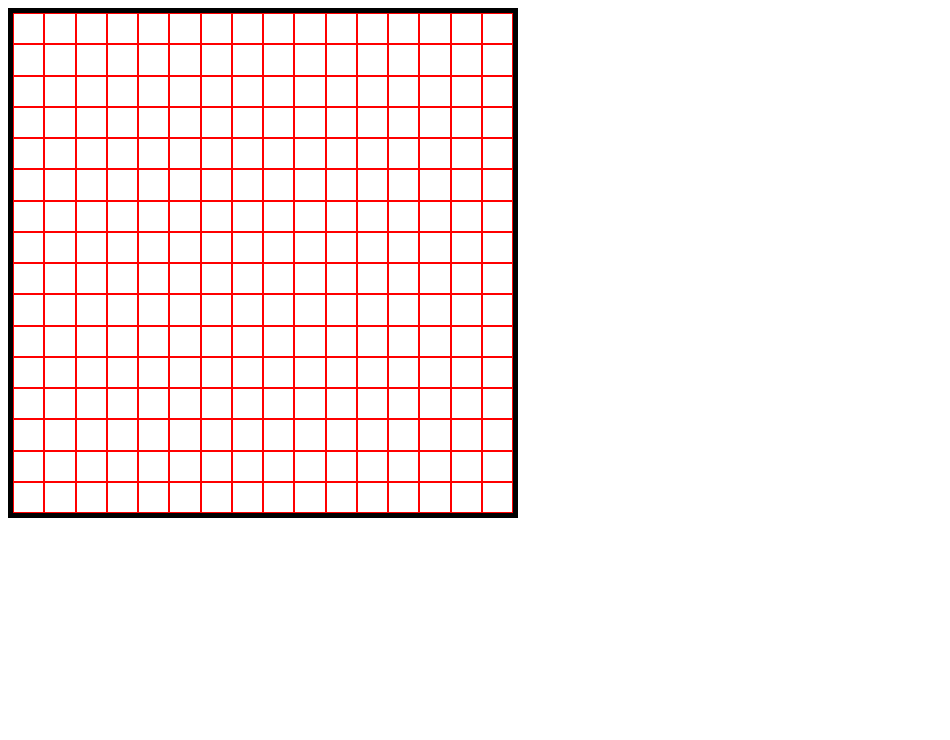
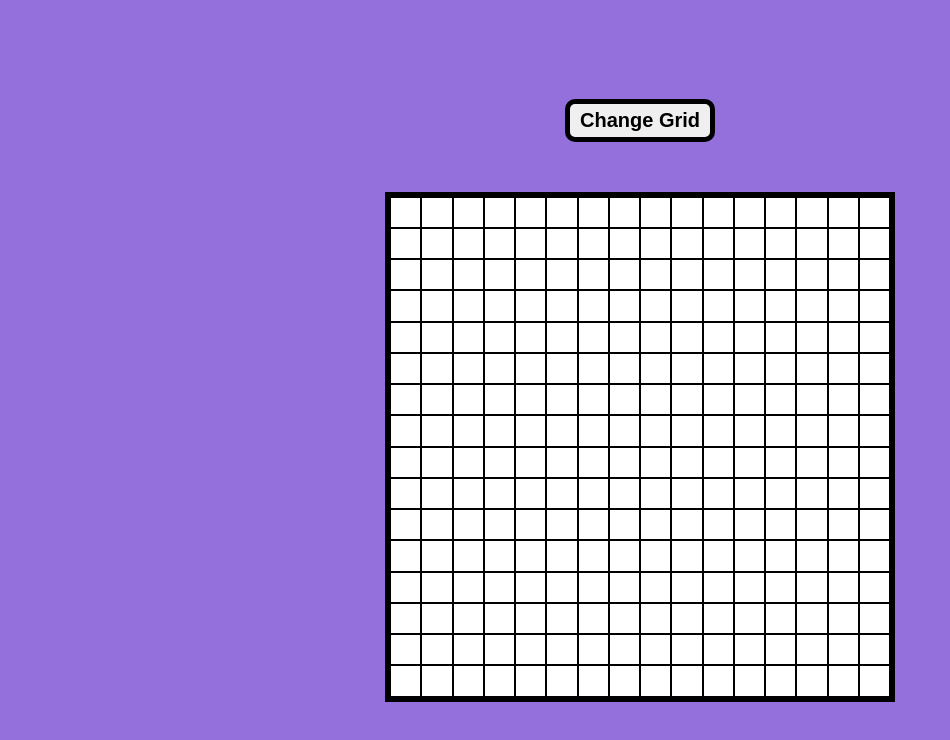
Before and after one commit to colbyrichie/etch-a-sketch, a plain HTML site: page index.html in a window 1280 px wide. Shown: the whole page, without its empty margins (0-950 px from the left). Drawn offline with Linux system fonts and the light colour scheme.

Commit message:
Add functionality for user to change grid and improve styling

```diff
--- a/index.html
+++ b/index.html
@@ -9,7 +9,11 @@
 </head>
 <body>
 
-    <div class="container">
+    <div class="page-container">
+
+        <button type="button">Change Grid</button>
+
+        <div class="container"></div>
 
     </div>
 
--- a/javascript.js
+++ b/javascript.js
@@ -1,20 +1,52 @@
 const container = document.querySelector(".container");
+const button = document.querySelector("button");
 
-function createSquareDivs() {
+function createGrid(gridSize) {
 
-    for (let i = 0; i !== (16 * 16); i++) {
+    const totalGridSize = gridSize * gridSize;
+
+    const squareSize = 500 / gridSize;
+
+    for (let i = 0; i !== totalGridSize; i++) {
 
         const squareDiv = document.createElement("div");
-        squareDiv.setAttribute("style", "width: 31.25px; height: 31.25px; border: 1px solid red; box-sizing: border-box;");
+        squareDiv.setAttribute("style", `width: ${squareSize}px; height: ${squareSize}px; border: 1px solid black; box-sizing: border-box;`);
+        squareDiv.classList.add("square");
 
         container.appendChild(squareDiv);
 
         squareDiv.addEventListener("mouseenter", () => {
-            squareDiv.style.backgroundColor = "red";
+            squareDiv.style.backgroundColor = `rgb(${generateRandomNumber()}, ${generateRandomNumber()}, ${generateRandomNumber()})`;
         });
+    }
+}
 
-    }
+function removeGrid() {
+
+    const existingSquareDivs = document.querySelectorAll(".square");
+    existingSquareDivs.forEach((squareDiv) => {
+        squareDiv.remove()
+    });
 
 }
 
-createSquareDivs();
+button.addEventListener("click", () => {
+    let userInput = prompt('Please enter a number to change the size of the grid:\nex. "50" for a 50x50 grid.');
+
+    if (userInput == "" || userInput == null) {
+        userInput = 16;
+    }
+
+    for (let i = userInput; userInput > 100;) {
+        userInput = prompt("I'm sorry the maximum grid size is 100x100.\nPlease enter a number less than 100:")
+    }
+
+    removeGrid();
+    createGrid(userInput);
+})
+
+function generateRandomNumber() {
+    return Math.floor(Math.random() * 255);
+}
+
+createGrid(16);
--- a/styles.css
+++ b/styles.css
@@ -1,7 +1,39 @@
+body {
+    margin: 0;
+    height: 100vh;
+    display: flex;
+    justify-content: center;
+    align-items: center;
+    background-color: mediumpurple;
+    font-family: Arial, sans-serif;
+}
+
+.page-container {
+    display: flex;
+    flex-direction: column;
+    justify-content: space-between;
+    align-items: center;
+    gap: 50px;
+}
+
+button {
+    border: 5px solid black;
+    border-radius: 10px;
+    padding: 5px 10px;
+    font-size: 20px;
+    font-weight: bold;
+}
+
+button:hover {
+    background-color: red;
+    color: white;
+}
+
 .container {
     width: 500px;
     height: 500px;
     border: 5px solid black;
     display: flex;
     flex-wrap: wrap;
+    background-color: white;
 }
```
